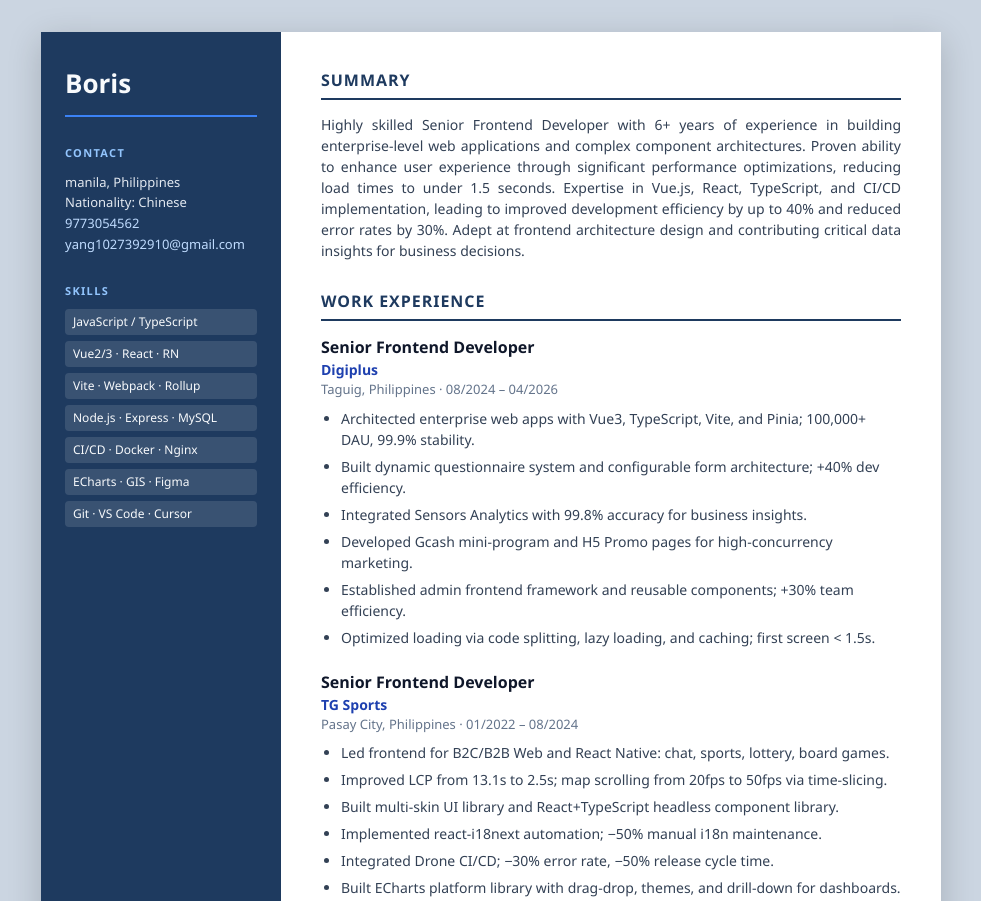
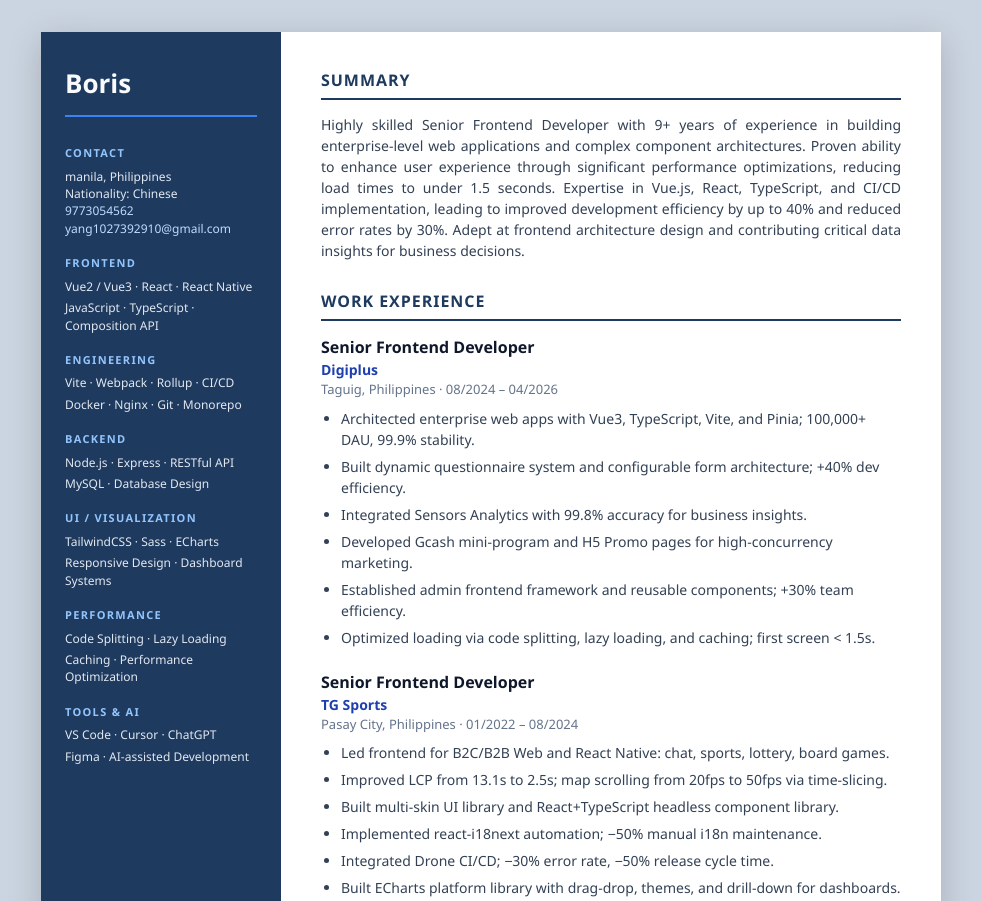
Before and after one commit to yang1027392910/boris-resume, a plain HTML site: page index.html in a window 1280 px wide. Shown: the top 901 px of the page, without its empty margins (149-1130 px from the left). Drawn offline with Linux system fonts and the light colour scheme.

Commit message:
Revise skills and summary in index.html
Updated skill section and修改 summary with new experience details.

```diff
--- a/index.html
+++ b/index.html
@@ -49,7 +49,7 @@
     }
 
     .sidebar .block {
-      margin-bottom: 28px;
+      margin-bottom: 18px;
     }
 
     .sidebar .block-title {
@@ -58,14 +58,14 @@
       letter-spacing: 0.12em;
       text-transform: uppercase;
       color: #93c5fd;
-      margin-bottom: 10px;
+      margin-bottom: 6px;
     }
 
     .sidebar p,
     .sidebar a {
-      font-size: 13px;
+      font-size: 12px;
       color: #e2e8f0;
-      line-height: 1.6;
+      line-height: 1.45;
       word-break: break-word;
     }
 
@@ -78,18 +78,8 @@
       text-decoration: underline;
     }
 
-    .skill-tags {
-      list-style: none;
-      display: flex;
-      flex-direction: column;
-      gap: 6px;
-    }
-
-    .skill-tags li {
-      font-size: 12px;
-      background: rgba(255, 255, 255, 0.12);
-      padding: 4px 8px;
-      border-radius: 4px;
+    .sidebar .skill-group p + p {
+      margin-top: 4px;
     }
 
     /* 右侧主内容 */
@@ -185,24 +175,47 @@
         <p><a href="mailto:yang1027392910@gmail.com">yang1027392910@gmail.com</a></p>
       </div>
 
-      <div class="block">
-        <div class="block-title">Skills</div>
-        <ul class="skill-tags">
-          <li>JavaScript / TypeScript</li>
-          <li>Vue2/3 · React · RN</li>
-          <li>Vite · Webpack · Rollup</li>
-          <li>Node.js · Express · MySQL</li>
-          <li>CI/CD · Docker · Nginx</li>
-          <li>ECharts · GIS · Figma</li>
-          <li>Git · VS Code · Cursor</li>
-        </ul>
+      <div class="block skill-group">
+        <div class="block-title">Frontend</div>
+        <p>Vue2 / Vue3 · React · React Native</p>
+        <p>JavaScript · TypeScript · Composition API</p>
+      </div>
+
+      <div class="block skill-group">
+        <div class="block-title">Engineering</div>
+        <p>Vite · Webpack · Rollup · CI/CD</p>
+        <p>Docker · Nginx · Git · Monorepo</p>
+      </div>
+
+      <div class="block skill-group">
+        <div class="block-title">Backend</div>
+        <p>Node.js · Express · RESTful API</p>
+        <p>MySQL · Database Design</p>
+      </div>
+
+      <div class="block skill-group">
+        <div class="block-title">UI / Visualization</div>
+        <p>TailwindCSS · Sass · ECharts</p>
+        <p>Responsive Design · Dashboard Systems</p>
+      </div>
+
+      <div class="block skill-group">
+        <div class="block-title">Performance</div>
+        <p>Code Splitting · Lazy Loading</p>
+        <p>Caching · Performance Optimization</p>
+      </div>
+
+      <div class="block skill-group">
+        <div class="block-title">Tools &amp; AI</div>
+        <p>VS Code · Cursor · ChatGPT</p>
+        <p>Figma · AI-assisted Development</p>
       </div>
     </aside>
 
     <main class="main">
       <section class="section">
         <h2 class="section-title">Summary</h2>
-        <p class="summary">Highly skilled Senior Frontend Developer with 6+ years of experience in building enterprise-level web applications and complex component architectures. Proven ability to enhance user experience through significant performance optimizations, reducing load times to under 1.5 seconds. Expertise in Vue.js, React, TypeScript, and CI/CD implementation, leading to improved development efficiency by up to 40% and reduced error rates by 30%. Adept at frontend architecture design and contributing critical data insights for business decisions.</p>
+        <p class="summary">Highly skilled Senior Frontend Developer with 9+ years of experience in building enterprise-level web applications and complex component architectures. Proven ability to enhance user experience through significant performance optimizations, reducing load times to under 1.5 seconds. Expertise in Vue.js, React, TypeScript, and CI/CD implementation, leading to improved development efficiency by up to 40% and reduced error rates by 30%. Adept at frontend architecture design and contributing critical data insights for business decisions.</p>
       </section>
 
       <section class="section">
```
